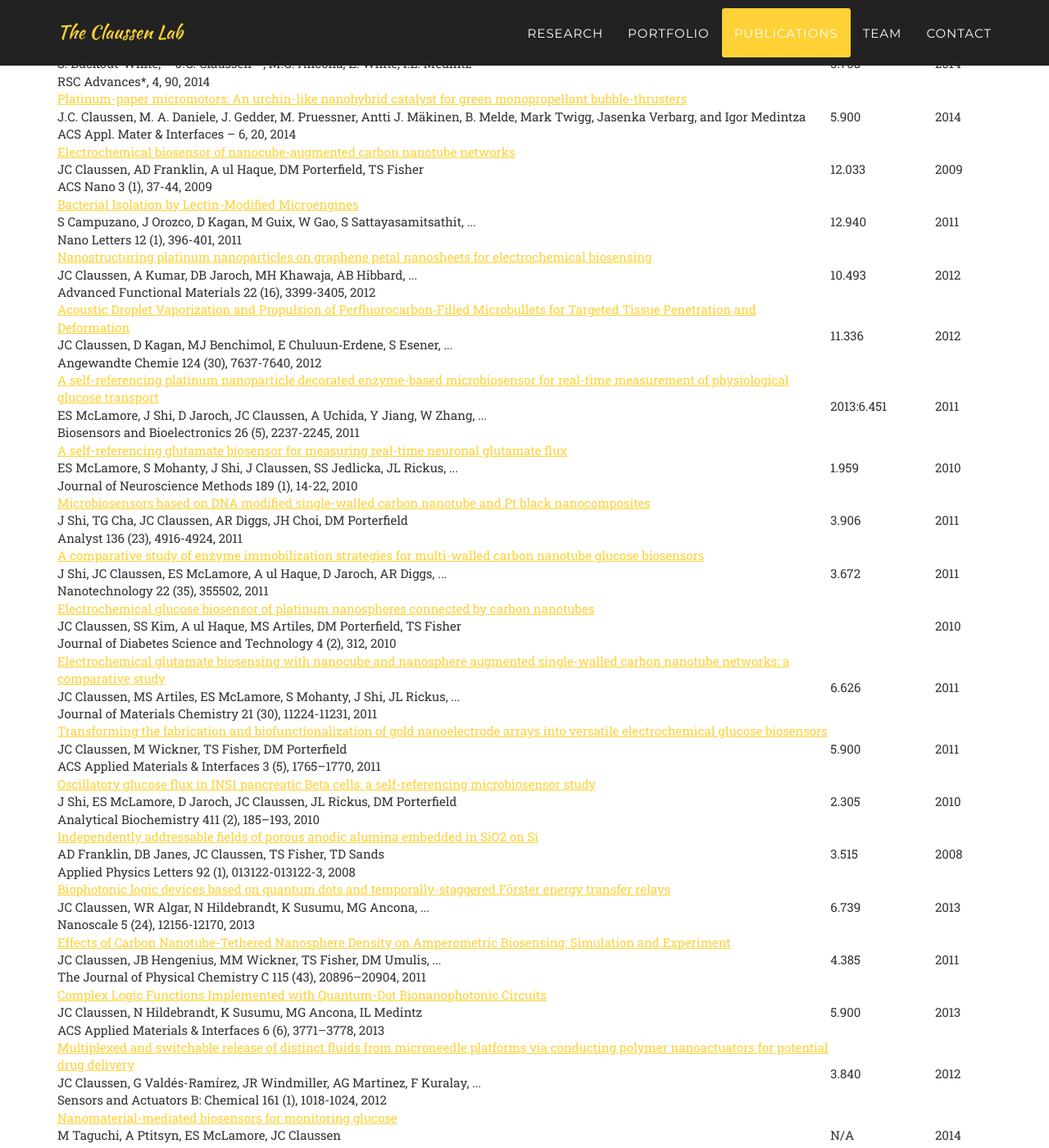
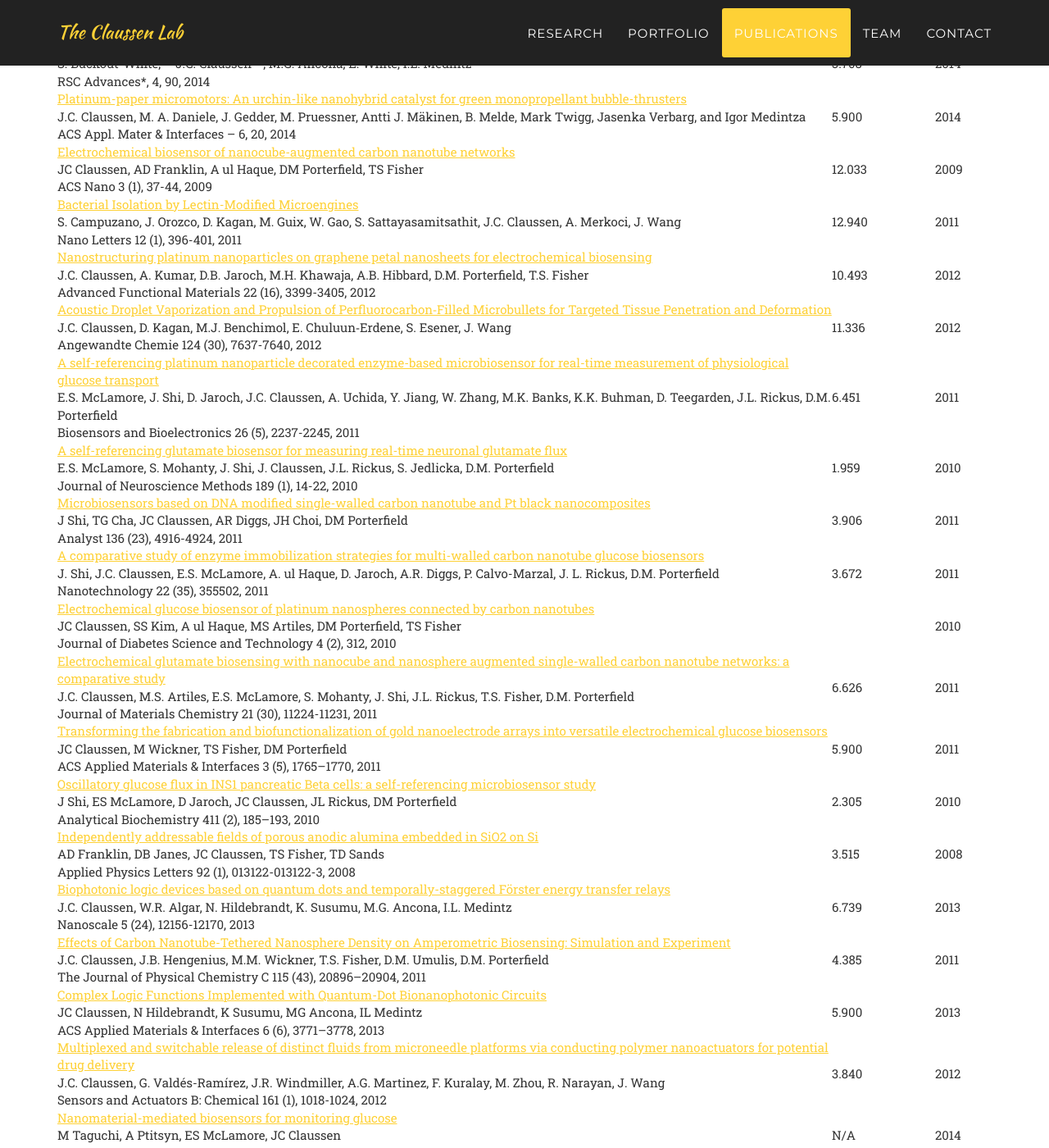
Before and after one commit to shaoweiD/newwebsite, a Jekyll site: the page built from index.html, in a window 1280 px wide and 1400 px high, scrolled down 3181 px. Shown: the whole window at 82% size. Built offline with Jekyll 4.4.1, drawn with Linux system fonts in a browser that asks for light colours; some web fonts are replaced; some of the changed text lies outside the part shown.

Commit message:
Update Publications.html
Added publication authors that were omitted, adding period contractions along the way. Added CV numbers for future reference as well.

```diff
--- a/_includes/Publications.html
+++ b/_includes/Publications.html
@@ -115,7 +115,7 @@
         </tr>
     </thead>
     <tbody id="gsc_a_b">
-        <tr class="gsc_a_tr">
+        <tr class="gsc_a_tr"> <!--#1-->
             <td class="gsc_a_t">
                 <a href="#" class="gsc_a_at">Increasing the Activity of Immobilized Enzymes with Nanoparticle Conjugation</a>
                 <div class="gs_gray">Shaowei Ding, Allison A. Cargill, Igor L. Medintz, Jonathan C. Claussen</div>
@@ -128,7 +128,7 @@
                 <span class="gsc_a_h">In Review</span>
             </td>
         </tr>
-        <tr class="gsc_a_tr">
+        <tr class="gsc_a_tr"><!--#3-->
             <td class="gsc_a_t"> <!--May not have correct link for publication-->
                 <a href="http://pubs.rsc.org/en/content/articlepdf/2014/ra/c4ra10580j?page=search" class="gsc_a_at">Three-dye dynamic DNA scaffolds for photonic switching and logic through fluorescence resonance energy transfer</a>
                 <div class="gs_gray">S. Buckout-White, **J.C. Claussen**, M.G. Ancona, E. White, I.L. Medintz</div>
@@ -141,7 +141,7 @@
                 <span class="gsc_a_h">2014</span>
             </td>
         </tr>
-        <tr class="gsc_a_tr">
+        <tr class="gsc_a_tr"><!--#4-->
             <td class="gsc_a_t">
                 <a href="http://works.bepress.com/jonathan_claussen/6" class="gsc_a_at">Platinum-paper micromotors: An urchin-like nanohybrid catalyst for green monopropellant bubble-thrusters</a>
                 <div class="gs_gray">J.C. Claussen, M. A. Daniele, J. Gedder, M. Pruessner, Antti J. Mäkinen, B. Melde, Mark Twigg, Jasenka Verbarg, and Igor Medintza</div>
@@ -154,7 +154,7 @@
                 <span class="gsc_a_h">2014</span>
             </td>
         </tr>
-        <tr class="gsc_a_tr">
+        <tr class="gsc_a_tr"><!--#22-->
             <td class="gsc_a_t">
                 <a href="http://works.bepress.com/jonathan_claussen/2" class="gsc_a_at">Electrochemical biosensor of nanocube-augmented carbon nanotube networks</a>
                 <div class="gs_gray">JC Claussen, AD Franklin, A ul Haque, DM Porterfield, TS Fisher</div>
@@ -167,10 +167,10 @@
                 <span class="gsc_a_h">2009</span>
             </td>
         </tr>
-        <tr class="gsc_a_tr">
+        <tr class="gsc_a_tr"><!--#12-->
             <td class="gsc_a_t">
                 <a href="http://works.bepress.com/jonathan_claussen/17" class="gsc_a_at">Bacterial Isolation by Lectin-Modified Microengines</a>
-                <div class="gs_gray">S Campuzano, J Orozco, D Kagan, M Guix, W Gao, S Sattayasamitsathit, ...</div>
+                <div class="gs_gray">S. Campuzano, J. Orozco, D. Kagan, M. Guix, W. Gao, S. Sattayasamitsathit, J.C. Claussen, A. Merkoci, J. Wang</div>
                 <div class="gs_gray">Nano Letters 12 (1), 396-401<span class="gs_oph">, 2011</span></div>
             </td>
             <td class="gsc_a_c">
@@ -180,10 +180,10 @@
                 <span class="gsc_a_h">2011</span>
             </td>
         </tr>
-        <tr class="gsc_a_tr">
+        <tr class="gsc_a_tr"><!--#10-->
             <td class="gsc_a_t">
                 <a href="http://works.bepress.com/jonathan_claussen/10" class="gsc_a_at">Nanostructuring platinum nanoparticles on graphene petal nanosheets for electrochemical biosensing</a>
-                <div class="gs_gray">JC Claussen, A Kumar, DB Jaroch, MH Khawaja, AB Hibbard, ...</div>
+                <div class="gs_gray">J.C. Claussen, A. Kumar, D.B. Jaroch, M.H. Khawaja, A.B. Hibbard, D.M. Porterfield, T.S. Fisher</div>
                 <div class="gs_gray">Advanced Functional Materials 22 (16), 3399-3405<span class="gs_oph">, 2012</span></div>
             </td>
             <td class="gsc_a_c">
@@ -193,10 +193,10 @@
                 <span class="gsc_a_h">2012</span>
             </td>
         </tr>
-        <tr class="gsc_a_tr">
+        <tr class="gsc_a_tr"><!--#9-->
             <td class="gsc_a_t">
                 <a href="https://scholar.google.com/citations?view_op=view_citation&hl=en&user=gJzQV6QAAAAJ&citation_for_view=gJzQV6QAAAAJ:0EnyYjriUFMC" class="gsc_a_at">Acoustic Droplet Vaporization and Propulsion of Perfluorocarbon‐Filled Microbullets for Targeted Tissue Penetration and Deformation</a>
-                <div class="gs_gray">JC Claussen, D Kagan, MJ Benchimol, E Chuluun‐Erdene, S Esener, ...</div>
+                <div class="gs_gray">J.C. Claussen, D. Kagan, M.J. Benchimol, E. Chuluun‐Erdene, S. Esener, J. Wang</div>
                 <div class="gs_gray">Angewandte Chemie 124 (30), 7637-7640<span class="gs_oph">, 2012</span></div>
             </td>
             <td class="gsc_a_c">
@@ -206,23 +206,23 @@
                 <span class="gsc_a_h">2012</span>
             </td>
         </tr>
-        <tr class="gsc_a_tr">
+        <tr class="gsc_a_tr"><!--#18-->
             <td class="gsc_a_t">
                 <a href="http://www.sciencedirect.com/science/article/pii/S095656631000655X" class="gsc_a_at">A self-referencing platinum nanoparticle decorated enzyme-based microbiosensor for real-time measurement of physiological glucose transport</a>
-                <div class="gs_gray">ES McLamore, J Shi, D Jaroch, JC Claussen, A Uchida, Y Jiang, W Zhang, ...</div>
+                <div class="gs_gray">E.S. McLamore, J. Shi, D. Jaroch, J.C. Claussen, A. Uchida, Y. Jiang, W. Zhang, M.K. Banks, K.K. Buhman, D. Teegarden, J.L. Rickus, D.M. Porterfield</div>
                 <div class="gs_gray">Biosensors and Bioelectronics 26 (5), 2237-2245<span class="gs_oph">, 2011</span></div>
             </td>
             <td class="gsc_a_c">
-                <span>2013:6.451</span>
+                <span>6.451</span>
             </td>
             <td class="gsc_a_y">
                 <span class="gsc_a_h">2011</span>
             </td>
         </tr>
-        <tr class="gsc_a_tr">
+        <tr class="gsc_a_tr"><!--#21-->
             <td class="gsc_a_t">
                 <a href="https://scholar.google.com/citations?view_op=view_citation&hl=en&user=gJzQV6QAAAAJ&citation_for_view=gJzQV6QAAAAJ:u-x6o8ySG0sC" class="gsc_a_at">A self-referencing glutamate biosensor for measuring real-time neuronal glutamate flux</a>
-                <div class="gs_gray">ES McLamore, S Mohanty, J Shi, J Claussen, SS Jedlicka, JL Rickus, ...</div>
+                <div class="gs_gray">E.S. McLamore, S. Mohanty, J. Shi, J. Claussen, J.L. Rickus, S. Jedlicka, D.M. Porterfield</div>
                 <div class="gs_gray">Journal of Neuroscience Methods 189 (1), 14-22<span class="gs_oph">, 2010</span></div>
             </td>
             <td class="gsc_a_c">
@@ -232,7 +232,7 @@
                 <span class="gsc_a_h">2010</span>
             </td>
         </tr>
-        <tr class="gsc_a_tr">
+        <tr class="gsc_a_tr"><!--#16-->
             <td class="gsc_a_t">
                 <a href="http://works.bepress.com/jonathan_claussen/5" class="gsc_a_at">Microbiosensors based on DNA modified single-walled carbon nanotube and Pt black nanocomposites</a>
                 <div class="gs_gray">J Shi, TG Cha, JC Claussen, AR Diggs, JH Choi, DM Porterfield</div>
@@ -245,10 +245,10 @@
                 <span class="gsc_a_h">2011</span>
             </td>
         </tr>
-        <tr class="gsc_a_tr">
+        <tr class="gsc_a_tr"><!--#14-->
             <td class="gsc_a_t">
                 <a href="http://works.bepress.com/jonathan_claussen/3" class="gsc_a_at">A comparative study of enzyme immobilization strategies for multi-walled carbon nanotube glucose biosensors</a>
-                <div class="gs_gray">J Shi, JC Claussen, ES McLamore, A ul Haque, D Jaroch, AR Diggs, ...</div>
+                <div class="gs_gray">J. Shi, J.C. Claussen, E.S. McLamore, A. ul Haque, D. Jaroch, A.R. Diggs, P. Calvo-Marzal, J. L. Rickus, D.M. Porterfield</div>
                 <div class="gs_gray">Nanotechnology 22 (35), 355502<span class="gs_oph">, 2011</span></div>
             </td>
             <td class="gsc_a_c">
@@ -258,7 +258,7 @@
                 <span class="gsc_a_h">2011</span>
             </td>
         </tr>
-        <tr class="gsc_a_tr">
+        <tr class="gsc_a_tr"><!--#20-->
             <td class="gsc_a_t">
                 <a href="https://scholar.google.com/citations?view_op=view_citation&hl=en&user=gJzQV6QAAAAJ&citation_for_view=gJzQV6QAAAAJ:9yKSN-GCB0IC" class="gsc_a_at">Electrochemical glucose biosensor of platinum nanospheres connected by carbon nanotubes</a>
                 <div class="gs_gray">JC Claussen, SS Kim, A ul Haque, MS Artiles, DM Porterfield, TS Fisher</div>
@@ -271,10 +271,10 @@
                 <span class="gsc_a_h">2010</span>
             </td>
         </tr>
-        <tr class="gsc_a_tr">
+        <tr class="gsc_a_tr"><!--#15-->
             <td class="gsc_a_t">
                 <a href="http://works.bepress.com/jonathan_claussen/19" class="gsc_a_at">Electrochemical glutamate biosensing with nanocube and nanosphere augmented single-walled carbon nanotube networks: a comparative study</a>
-                <div class="gs_gray">JC Claussen, MS Artiles, ES McLamore, S Mohanty, J Shi, JL Rickus, ...</div>
+                <div class="gs_gray">J.C. Claussen, M.S. Artiles, E.S. McLamore, S. Mohanty, J. Shi, J.L. Rickus, T.S. Fisher, D.M. Porterfield</div>
                 <div class="gs_gray">Journal of Materials Chemistry 21 (30), 11224-11231<span class="gs_oph">, 2011</span></div>
             </td>
             <td class="gsc_a_c">
@@ -284,7 +284,7 @@
                 <span class="gsc_a_h">2011</span>
             </td>
         </tr>
-        <tr class="gsc_a_tr">
+        <tr class="gsc_a_tr"><!--#17-->
             <td class="gsc_a_t">
                 <a href="http://works.bepress.com/jonathan_claussen/4" class="gsc_a_at">Transforming the fabrication and biofunctionalization of gold nanoelectrode arrays into versatile electrochemical glucose biosensors</a>
                 <div class="gs_gray">JC Claussen, M Wickner, TS Fisher, DM Porterfield</div>
@@ -297,7 +297,7 @@
                 <span class="gsc_a_h">2011</span>
             </td>
         </tr>
-        <tr class="gsc_a_tr">
+        <tr class="gsc_a_tr"><!--#19-->
             <td class="gsc_a_t">
                 <a href="http://works.bepress.com/jonathan_claussen/1" class="gsc_a_at">Oscillatory glucose flux in INS1 pancreatic Beta cells: a self-referencing microbiosensor study</a>
                 <div class="gs_gray">J Shi, ES McLamore, D Jaroch, JC Claussen, JL Rickus, DM Porterfield</div>
@@ -310,7 +310,7 @@
                 <span class="gsc_a_h">2010</span>
             </td>
         </tr>
-        <tr class="gsc_a_tr">
+        <tr class="gsc_a_tr"><!--#23-->
             <td class="gsc_a_t">
                 <a href="http://works.bepress.com/jonathan_claussen/9" class="gsc_a_at">Independently addressable fields of porous anodic alumina embedded in SiO2 on Si</a>
                 <div class="gs_gray">AD Franklin, DB Janes, JC Claussen, TS Fisher, TD Sands</div>
@@ -323,10 +323,10 @@
                 <span class="gsc_a_h">2008</span>
             </td>
         </tr>
-        <tr class="gsc_a_tr">
+        <tr class="gsc_a_tr"><!--#7-->
             <td class="gsc_a_t">
                 <a href="http://works.bepress.com/jonathan_claussen/16" class="gsc_a_at">Biophotonic logic devices based on quantum dots and temporally-staggered Förster energy transfer relays</a>
-                <div class="gs_gray">JC Claussen, WR Algar, N Hildebrandt, K Susumu, MG Ancona, ...</div>
+                <div class="gs_gray">J.C. Claussen, W.R. Algar, N. Hildebrandt, K. Susumu, M.G. Ancona, I.L. Medintz</div>
                 <div class="gs_gray">Nanoscale 5 (24), 12156-12170<span class="gs_oph">, 2013</span></div>
             </td>
             <td class="gsc_a_c">
@@ -336,10 +336,10 @@
                 <span class="gsc_a_h">2013</span>
             </td>
         </tr>
-        <tr class="gsc_a_tr">
+        <tr class="gsc_a_tr"><!--#13-->
             <td class="gsc_a_t">
                 <a href="http://works.bepress.com/jonathan_claussen/20" class="gsc_a_at">Effects of Carbon Nanotube-Tethered Nanosphere Density on Amperometric Biosensing: Simulation and Experiment</a>
-                <div class="gs_gray">JC Claussen, JB Hengenius, MM Wickner, TS Fisher, DM Umulis, ...</div>
+                <div class="gs_gray">J.C. Claussen, J.B. Hengenius, M.M. Wickner, T.S. Fisher, D.M. Umulis, D.M. Porterfield</div>
                 <div class="gs_gray">The Journal of Physical Chemistry C 115 (43), 20896–20904<span class="gs_oph">, 2011</span></div>
             </td>
             <td class="gsc_a_c">
@@ -349,7 +349,7 @@
                 <span class="gsc_a_h">2011</span>
             </td>
         </tr>
-        <tr class="gsc_a_tr">
+        <tr class="gsc_a_tr"><!--#6-->
             <td class="gsc_a_t">
                 <a href="http://works.bepress.com/jonathan_claussen/14" class="gsc_a_at">Complex Logic Functions Implemented with Quantum-Dot Bionanophotonic Circuits</a>
                 <div class="gs_gray">JC Claussen, N Hildebrandt, K Susumu, MG Ancona, IL Medintz</div>
@@ -362,10 +362,10 @@
                 <span class="gsc_a_h">2013</span>
             </td>
         </tr>
-        <tr class="gsc_a_tr">
-            <td class="gsc_a_t">
+        <tr class="gsc_a_tr"><!--#11-->
+            <td class="gsc_a_t"> <!--Check author F. Kuralay / F. Kirilay-->
                 <a href="https://scholar.google.com/citations?view_op=view_citation&hl=en&user=gJzQV6QAAAAJ&citation_for_view=gJzQV6QAAAAJ:LkGwnXOMwfcC" class="gsc_a_at">Multiplexed and switchable release of distinct fluids from microneedle platforms via conducting polymer nanoactuators for potential drug delivery</a>
-                <div class="gs_gray">JC Claussen, G Valdés-Ramírez, JR Windmiller, AG Martinez, F Kuralay, ...</div>
+                <div class="gs_gray">J.C. Claussen, G. Valdés-Ramírez, J.R. Windmiller, A.G. Martinez, F. Kuralay, M. Zhou, R. Narayan, J. Wang</div>
                 <div class="gs_gray">Sensors and Actuators B: Chemical 161 (1), 1018-1024<span class="gs_oph">, 2012</span></div>
             </td>
             <td class="gsc_a_c">
@@ -375,7 +375,7 @@
                 <span class="gsc_a_h">2012</span>
             </td>
         </tr>
-        <tr class="gsc_a_tr">
+        <tr class="gsc_a_tr"><!--#5-->
             <td class="gsc_a_t">
                 <a href="http://works.bepress.com/jonathan_claussen/13" class="gsc_a_at">Nanomaterial-mediated biosensors for monitoring glucose</a>
                 <div class="gs_gray">M Taguchi, A Ptitsyn, ES McLamore, JC Claussen</div>
@@ -388,10 +388,10 @@
                 <span class="gsc_a_h">2014</span>
             </td>
         </tr>
-        <tr class="gsc_a_tr">
+        <tr class="gsc_a_tr"><!--#8-->
             <td class="gsc_a_t">
                 <a href="http://works.bepress.com/jonathan_claussen/15" class="gsc_a_at">Emerging technologies for non-invasive quantification of physiological oxygen transport in plants</a>
-                <div class="gs_gray">P Chaturvedi, M Taguchi, SL Burrs, BA Hauser, W Salim, JC Claussen, ...</div>
+                <div class="gs_gray">P. Chaturvedi, M. Taguchi, S.L. Burrs, B.A. Hauser, W. Salim, J.C. Claussen, E. S. McLamore</div>
                 <div class="gs_gray">Planta 238 (3), 599-614<span class="gs_oph">, 2013</span></div>
             </td>
             <td class="gsc_a_c">
@@ -401,10 +401,10 @@
                 <span class="gsc_a_h">2013</span>
             </td>
         </tr>
-        <tr class="gsc_a_tr">
+        <tr class="gsc_a_tr"><!--#2-->
             <td class="gsc_a_t">
                 <a href="http://works.bepress.com/jonathan_claussen/12" class="gsc_a_at">Probing the Enzymatic Activity of Alkaline Phosphatase within Quantum Dot Bioconjugates</a>
-                <div class="gs_gray">JC Claussen, A Malanoski, JC Breger, E Oh, SA Walper, K Susumu, ...</div>
+                <div class="gs_gray">J.C. Claussen, A. Malanoski, J.C. Breger, E. Oh, S.A. Walper, K. Susumu, R. Goswami, J.R. Deschamps, I.L. Medintz</div>
                 <div class="gs_gray">The Journal of Physical Chemistry C<span class="gs_oph">, 2015</span></div>
             </td>
             <td class="gsc_a_c">
```
